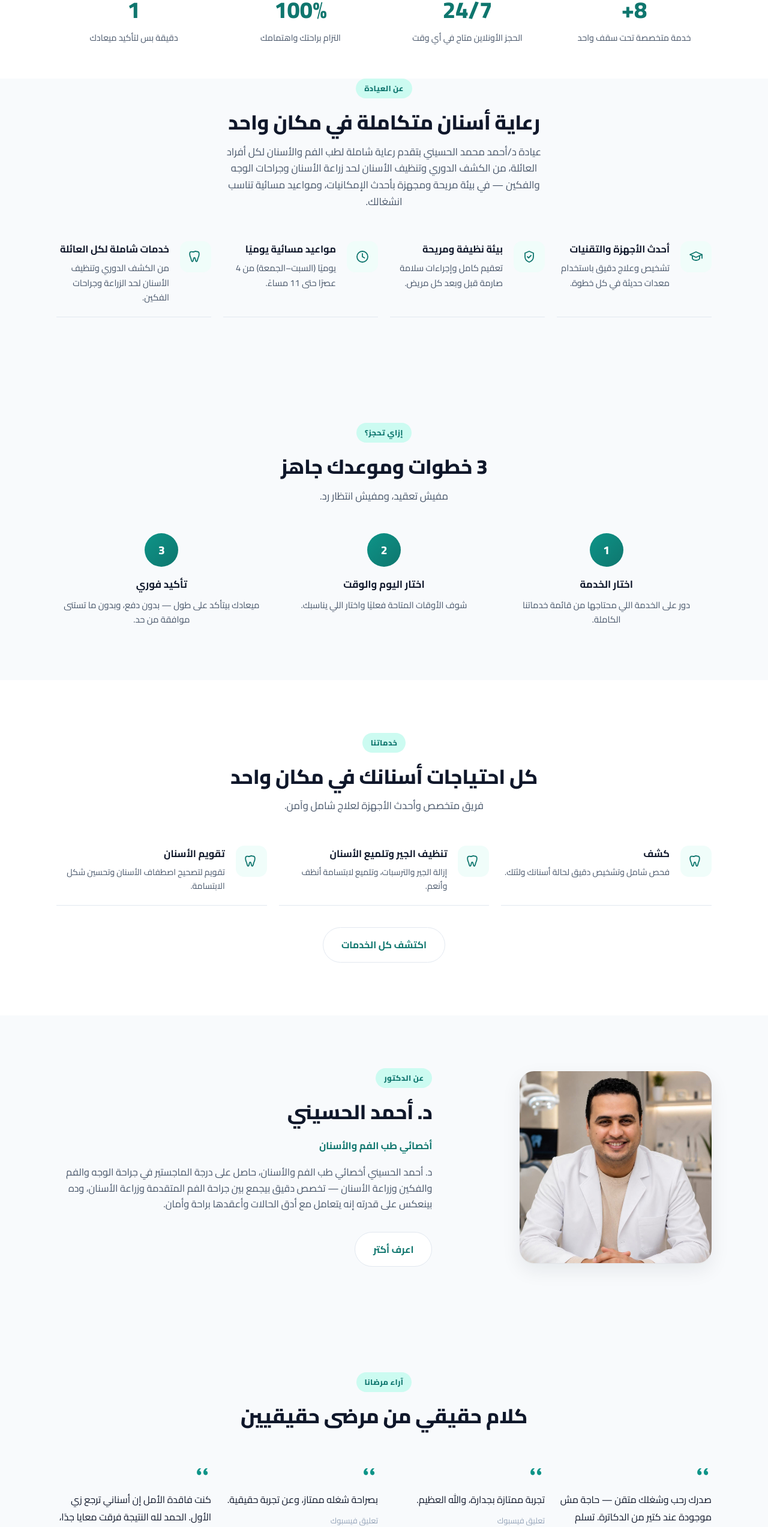
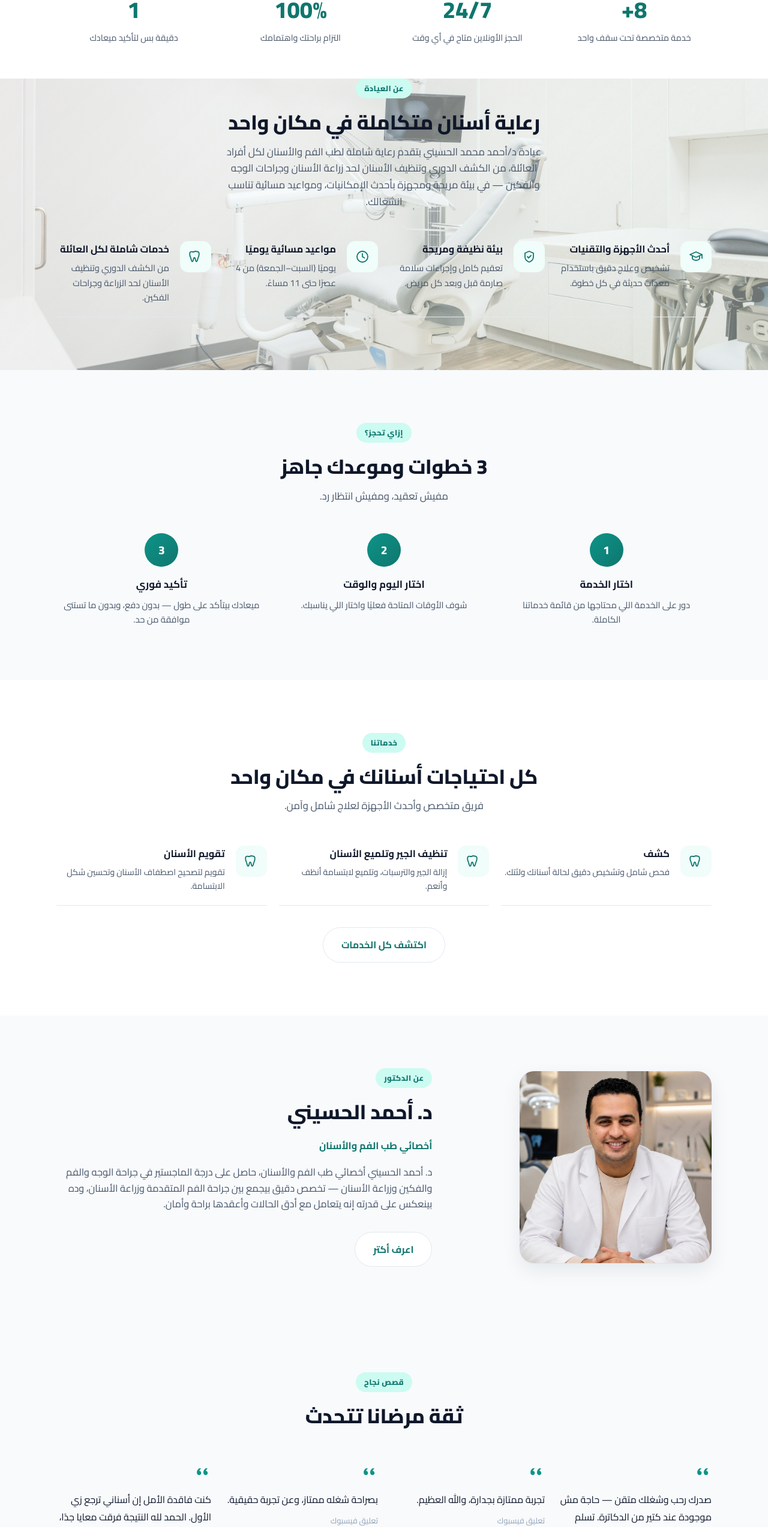
Before and after one commit to salmantawfeeq/dental-clinic-website, a Next.js app: page / in a window 1280 px wide. Shown: the part 817-3363 px from the top of the page at 60% size. Built offline with nearby package versions, Linux system fonts and the light colour scheme; no server answers.

Commit message:
تحديث نصوص قسم آراء المرضى ومتابعة الموعد، وإضافة خلفية لقسم عن العيادة

```diff
--- a/src/app/follow-up/page.tsx
+++ b/src/app/follow-up/page.tsx
@@ -17,11 +17,11 @@ export default function FollowUpPage() {
       <div className="container" style={{ paddingTop: 56, paddingBottom: 96, maxWidth: 640 }}>
         <span className="eyebrow">متابعة الموعد</span>
         <h1 style={{ fontSize: "clamp(1.5rem, 3vw, 2rem)", fontWeight: 800, margin: "14px 0 8px" }}>
-          اعرف معادك باقي قد إيه
+          اعرف باقي قد إيه على معادك
         </h1>
         <p style={{ color: "var(--color-ink-soft)", marginTop: 0, marginBottom: 36, fontSize: "1.02rem" }}>
-          لو حجزت أونلاين أو بتليفون في العيادة، اكتب رقم تليفونك واسمك أو كود الحجز عشان تعرف معادك، ولو
-          كنت داخل العيادة دلوقتي هتعرف قدامك كام واحد في الطابور.
+          اكتب رقم تليفونك واسمك أو كود الحجز، واعرف بدقة الوقت المتبقي على موعدك — وبعد وصولك للعيادة،
+          تابع دورك واعرف كام كشف قبلك بالضبط من خلال الصفحة دي.
         </p>
         <FollowUpLookup />
       </div>
--- a/src/app/page.tsx
+++ b/src/app/page.tsx
@@ -6,6 +6,15 @@ import { displayServices } from "@/lib/services";
 import { asset } from "@/lib/basePath";
 import { IconTooth, IconShield, IconSparkle, IconClock, IconGraduationCap, IconQuote } from "@/components/icons";
 import { testimonials } from "@/lib/testimonials";
+
+// بند: قسم "عن العيادة" محتاج خلفية تدّي شكل أغنى بدل الخلفية المسطّحة الفاضية — صورة غرفة علاج (مرخّصة
+// استخدام تجاري مجاني، Unsplash License) معتّمة بتدرّج من لون خلفية الموقع نفسه عشان النص يفضل واضح 100%.
+const aboutSectionBackgroundStyle = {
+  backgroundColor: "var(--color-bg-soft)",
+  backgroundImage: `linear-gradient(135deg, rgba(248,250,252,0.55) 0%, rgba(240,253,250,0.45) 100%), url("${asset("about-bg.jpg")}")`,
+  backgroundSize: "cover",
+  backgroundPosition: "center",
+};
 
 const stats = [
   { number: `${displayServices.length}+`, label: "خدمة متخصصة تحت سقف واحد" },
@@ -118,7 +127,7 @@ export default function HomePage() {
       </section>
 
       {/* About the clinic */}
-      <section className="section" style={{ paddingTop: 0, background: "var(--color-bg-soft)" }}>
+      <section className="section" style={{ paddingTop: 0, ...aboutSectionBackgroundStyle }}>
         <div className="container">
           <div className="section-head">
             <span className="eyebrow">عن العيادة</span>
@@ -240,8 +249,8 @@ export default function HomePage() {
       <section className="section" style={{ background: "var(--color-bg-soft)" }}>
         <div className="container">
           <div className="section-head">
-            <span className="eyebrow">آراء مرضانا</span>
-            <h2 className="section-title">كلام حقيقي من مرضى حقيقيين</h2>
+            <span className="eyebrow">قصص نجاح</span>
+            <h2 className="section-title">ثقة مرضانا تتحدث</h2>
           </div>
           <div className="grid-auto">
             {testimonials.map((t, i) => (
```
Also changed, not shown: public/about-bg.jpg (added).
